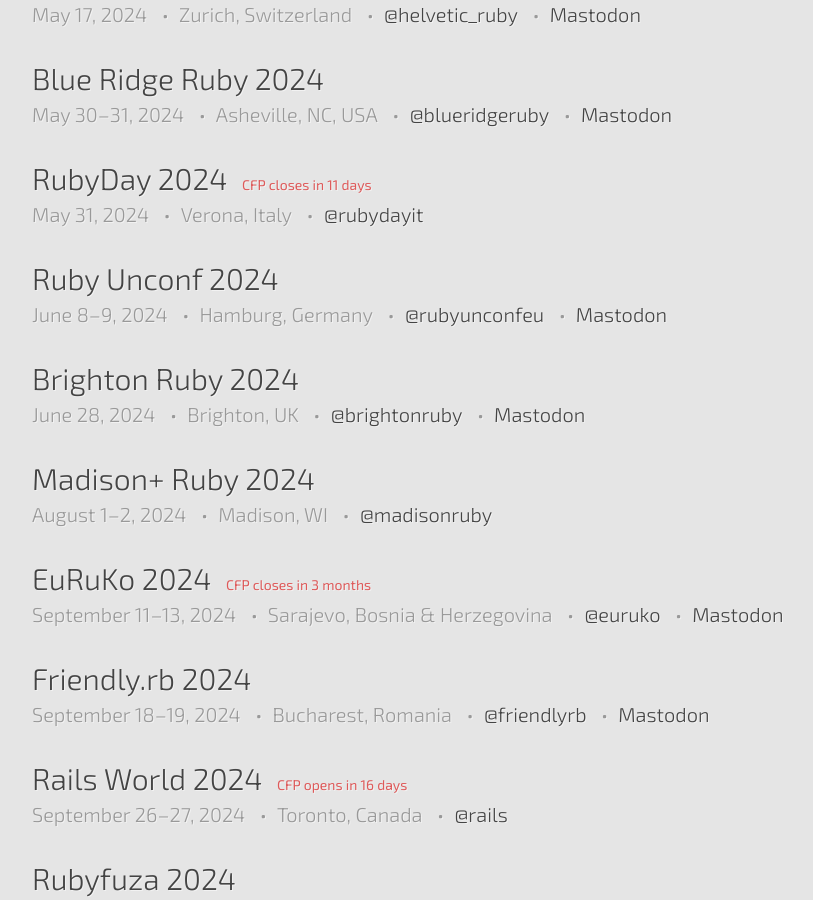
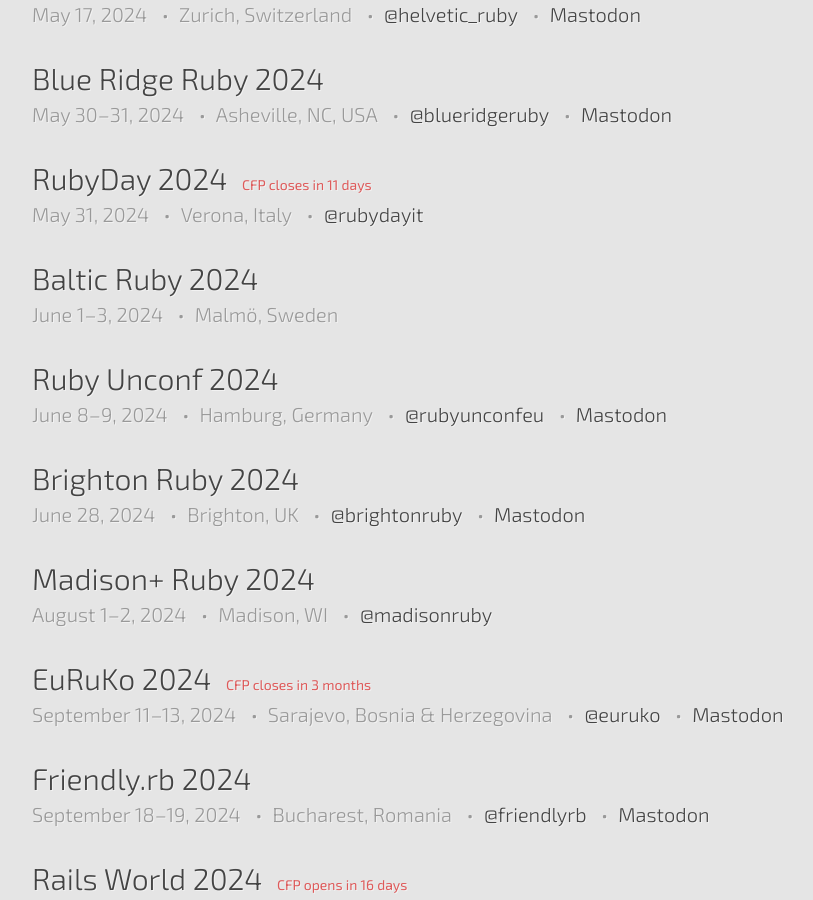
Before and after one commit to ruby-conferences/ruby-conferences.github.io, a Jekyll site: the page built from index.html, in a window 1280 px wide and 900 px high, scrolled down 1502 px. Shown: the whole window, without its empty margins (208-1021 px from the left). Built offline with Jekyll 4.4.1, drawn with Linux system fonts in a browser that asks for light colours.

Commit message:
Add Baltic Ruby 2024 (#567)

```diff
--- a/_data/conferences.yml
+++ b/_data/conferences.yml
@@ -2520,6 +2520,12 @@
   url: https://2024.rubyday.it
   twitter: rubydayit
 
+- name: Baltic Ruby 2024
+  location: Malmö, Sweden
+  start_date: 2024-06-01
+  end_date: 2024-06-03
+  url: https://balticruby.org
+
 - name: Ruby Unconf 2024
   location: Hamburg, Germany
   start_date: 2024-06-08
```
